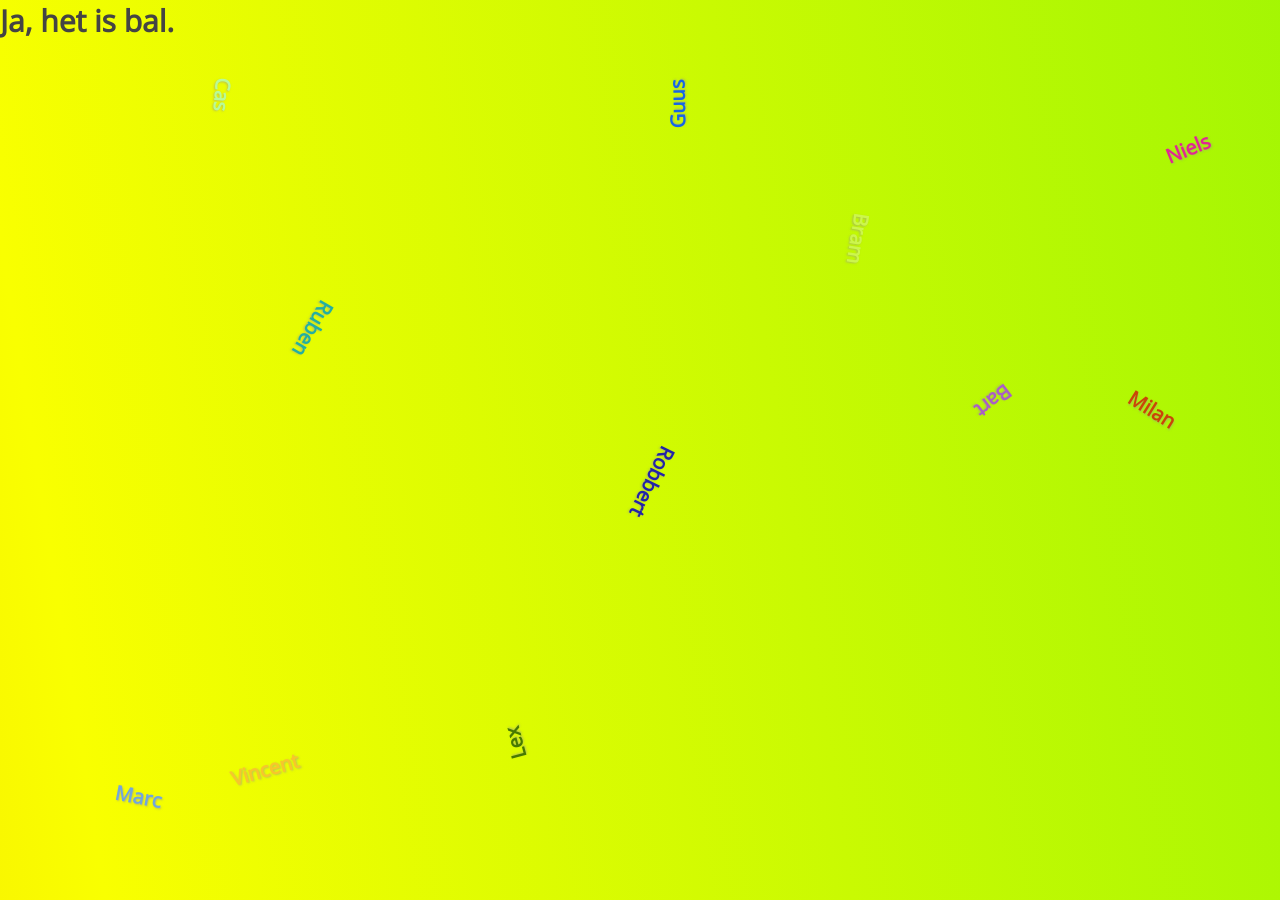
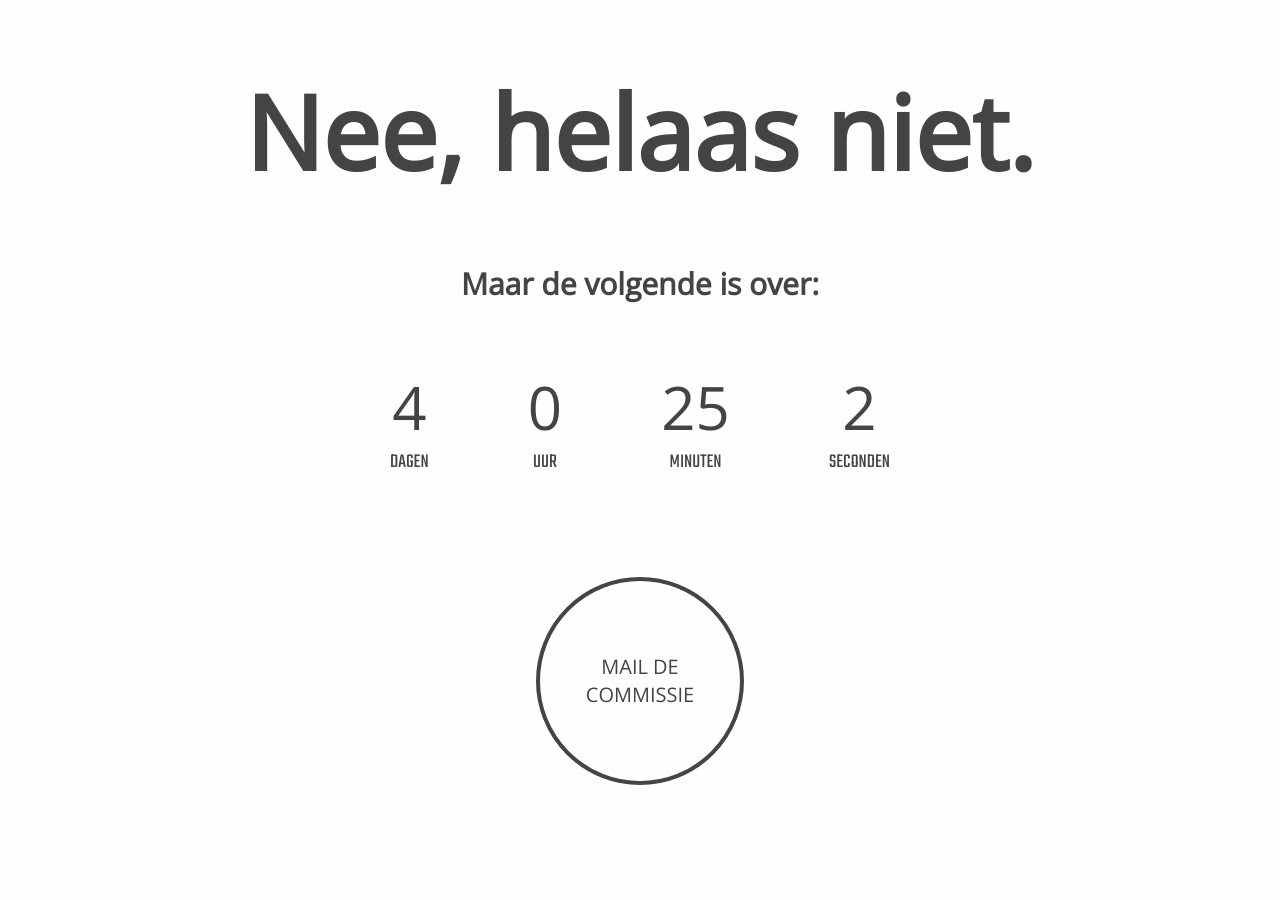
Before and after one commit to itsguus/ishetalbal, a Jekyll site: the page built from index.md, in a window 1280 px wide. Built offline with Jekyll 4.4.1, drawn with Linux system fonts in a browser that asks for light colours.

Commit message:
update Guus

```diff
--- a/_layouts/home.html
+++ b/_layouts/home.html
@@ -24,19 +24,23 @@
         </div>
         <a HREF="mailto:thestiffmeister42069@gmail.com">MAIL DE <br>COMMISSIE</a>
     </main>
-    <div class="overlay">
-        <h2>Ja, het is bal.</h2>
-        <h1>Guus</h1>
-        <h1>Marc</h1>
-        <h1>Niels</h1>
-        <h1>Vincent</h1>
-        <h1>Bram</h1>
-        <h1>Bart</h1>
-        <h1>Robbert</h1>
-        <h1>Cas</h1>
-        <h1>Ruben</h1>
-        <h1>Milan</h1>
-        <h1>Lex</h1>
+    <div class="overlay displayNone">
+        <h2 class="ja">Ja, het is bal.</h2>
+        <div><h1>Guus</h1></div>
+        <div><h1>Marc</h1></div>
+        <div><h1>Niels</h1></div>
+        <div><h1>Vincent</h1></div>
+        <div><h1>Bram</h1></div>
+        <div><h1>Bart</h1></div>
+        <div><h1>Robbert</h1></div>
+        <div><h1>Cas</h1></div>
+        <div><h1>Ruben</h1></div>
+        <div><h1>Milan</h1></div>
+        <div><h1>Lex</h1></div>
+        <img class="pil p1" src="/pil.png" alt="">
+        <img class="pil p2" src="/pil.png" alt="">
+        <img class="pil p3" src="/pil.png" alt="">
+        <img class="pil p4" src="/pil.png" alt="">
     </div>
 </body>
 
--- a/css/styles.css
+++ b/css/styles.css
@@ -4,6 +4,7 @@
 h1  {font-size: 8vw; margin: 3rem auto;}
 
 main {display: flex; width: 100%; flex-direction: column; align-items: center;}
+main.buttonGone {justify-content: center; height: 100vh;}
 .timeunit {font-family: "Teko"; text-transform: uppercase;}
 main > div {display:flex; width: 25rem; justify-content: space-between; margin: 3rem auto;}
 .t > p:first-of-type {font-size: 3rem;}
@@ -20,16 +21,15 @@
     main > div {width: calc(100% - 4rem); justify-content: space-around;}
     h1  {font-size: 10vw; margin: 2rem auto;}
     h2 {font-size: 5vw;}
-<<<<<<< HEAD
 }
 
 .overlay {position: absolute; width: 100%; height: 100%; top:0; left: 0;
-    background: linear-gradient(81deg, #2b5449, #15b0ea, #ff0000, #f9ff00, #1ee809, #ffab00);
+    background: linear-gradient(81deg, #0078ff, #15b0ea, #ff0000, #530747, #12af00, #ffab00);
     background-size: 1200% 1200%;
     /* transition: 10s linear; */
-    -webkit-animation: trip 13s ease infinite;
-    -moz-animation: trip 13s ease infinite;
-    animation: trip 13s ease infinite;
+    -webkit-animation: trip 25s ease infinite;
+    -moz-animation: trip 25s ease infinite;
+    animation: trip 25s ease infinite;
     overflow: hidden;
 }
 
@@ -49,9 +49,30 @@
     100%{background-position:27% 0%}
 }
 
-.overlay h1 {font-size: 1rem; transition: 5s; position: absolute; top:-10%; left:50%; margin: 0; text-shadow: 1px 1px 2px rgba(150, 150, 150, 0.5);}
+.overlay h1 {font-size: 1rem; z-index: 5; transition: 10s linear; position: absolute; top:-10%; left:50%; margin: 0; text-shadow: 10px 10px 5px rgba(0, 0, 0, 0.5); }
 
 .displayNone {
     opacity: 0;
     visibility: hidden;
 }
+
+.overlay{display:flex; position: absolute; top:0; left:0; width:100%; height:100%; justify-content:center; align-items:center; transition: 10s;}
+h2.ja  {animation: thump 8s ease infinite; color: #fefefe;}
+
+@keyframes thump {
+    0% {transform: scale(1);}
+    50% {transform: scale(2);}
+    100% {transform: scale(1);}
+}
+
+img {height:5rem; position: absolute; animation: spin 5s linear infinite; z-index: 1;}
+.p1 {top:20%; left:70%; animation-delay: 15s;}
+.p2 {top:70%; left:20%; animation-delay: 19s;}
+.p3 {top:70%; left:70%; animation-delay: 23s;}
+.p4 {top:20%; left:20%; animation-delay: 27s;}
+
+@keyframes spin {
+    0% {transform: scale(1) rotate(0deg);}
+    50% {transform: scale(1.5) rotate(180deg);}
+    100% {transform: scale(1)rotate(360deg);}
+}
--- a/js/scripts.js
+++ b/js/scripts.js
@@ -1,6 +1,10 @@
+
+var interVar,
+    geenBal = true,
+    date2 = new Date("07/04/2020, 19:00:00 GMT+02:00");
+
 function updateTime() {
-    var date2 = new Date("07/04/2020, 19:00:00 GMT+01:00"),
-        date1 = new Date(),
+    var date1 = new Date(),
         Difference_In_Time = date2.getTime() - date1.getTime(),
         Difference_In_Days = Math.floor(Difference_In_Time / (1000 * 3600 * 24)),
         Difference_In_Hours = Math.floor(Math.abs((date1 - date2) / 36e5 % 24)),
@@ -10,18 +14,29 @@
         hours = document.querySelector(".hours p:first-of-type"),
         minutes = document.querySelector(".minutes p:first-of-type"),
         seconds = document.querySelector(".seconds p:first-of-type");
+    if(Difference_In_Time < 0) {
+        Difference_In_Seconds =0;
+        Difference_In_Minutes =0;
+        Difference_In_Hours =0;
+        Difference_In_Days =0;
+    }
     days.textContent = Difference_In_Days;
     hours.textContent = Difference_In_Hours;
     minutes.textContent = Difference_In_Minutes;
     seconds.textContent = Difference_In_Seconds;
+    if (Difference_In_Seconds === 0 && geenBal) {
+        startBal();
+        geenBal = false;
+        setTimeout(endBal, 28800000);
+    }
+    if (Difference_In_Days < 1) {
+        document.querySelector("main").classList.add("buttonGone");
+        document.querySelector("a").style = "display: none;";
+    }
 }
+
 updateTime();
-
 setInterval(updateTime, 1000);
-
-function hetIsBal() {
-    document.querySelector(".overlay").classList.toggle("displayNone");
-}
 
 function getRandomColor() {
     var letters = '0123456789ABCDEF';
@@ -36,15 +51,23 @@
     var allNames = document.querySelectorAll(".overlay h1"),
         i;
     for (i = 0; i < allNames.length; i++) {
-        var randh = Math.ceil(Math.random() * 93 ),
-        randv = Math.ceil(Math.random() * 97 ),
-        randColor = getRandomColor(),
-        randAng = Math.ceil(Math.random() * 360 );
-
-
-        allNames[i].style="top: " + randh + "%; left: " + randv + "%; color: " + randColor + "; transform: rotate(" + randAng +"deg);";
+        var randh = Math.ceil(Math.random() * 93),
+            randv = Math.ceil(Math.random() * 97),
+            randColor = getRandomColor(),
+            randAng = Math.ceil(Math.random() * 360),
+            randSize = ((Math.random() * 20) / 10).toFixed(2),
+            randShade = randSize * 2;
+        allNames[i].style = "top: " + randh + "%; left: " + randv + "%; color: " + randColor + "; transform: rotate(" + randAng + "deg); font-size:" + randSize + "rem; text-shadow: " + randShade + "px " + randShade + "px 5px rgba(0,0,0,0.5);";
     }
 }
-setInterval(flyNames, 5000)
 
-flyNames();
+function startBal() {
+    setTimeout(flyNames, 20);
+    interVar = setInterval(flyNames, 10000);
+    document.querySelector(".overlay").classList.remove("displayNone");
+}
+
+function endBal() {
+    clearInterval(interVar);
+    document.querySelector(".overlay").classList.add("displayNone");
+}
```
Also changed, not shown: pil.png (added), 3 other files.
